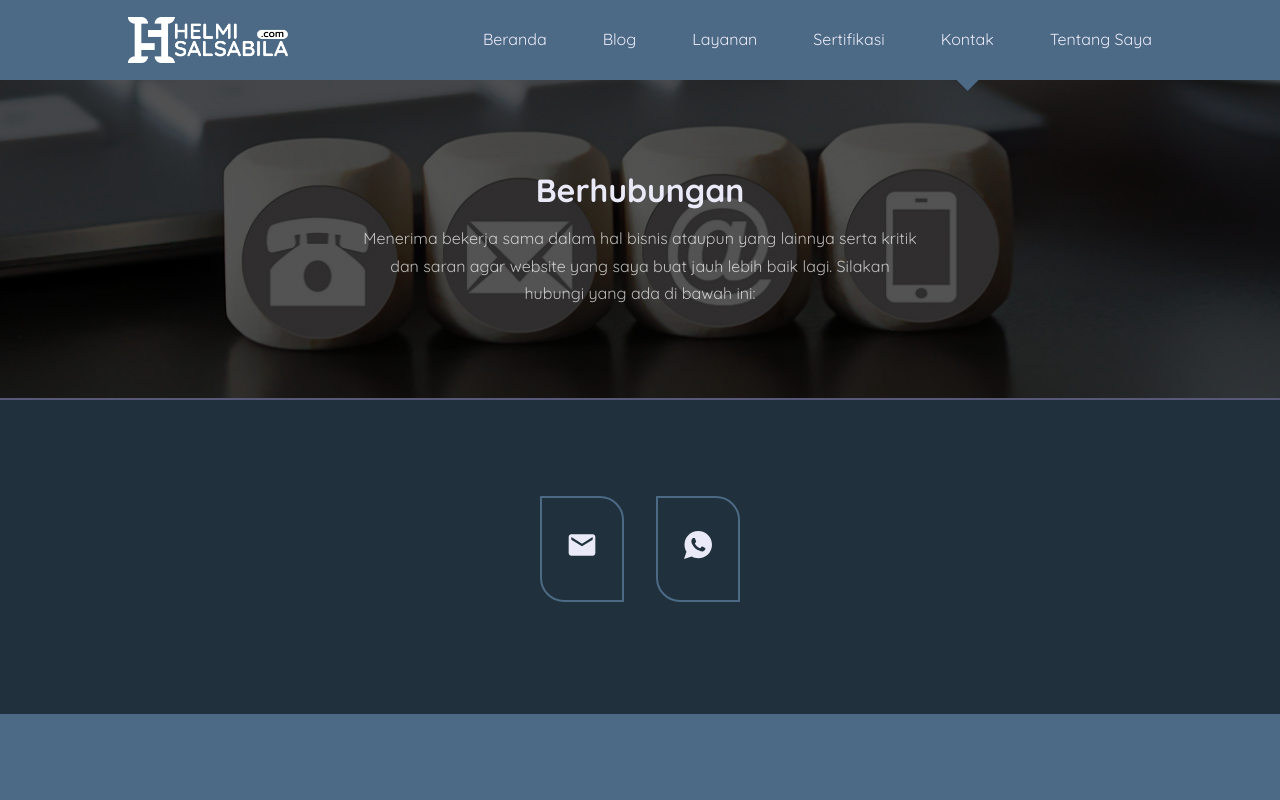
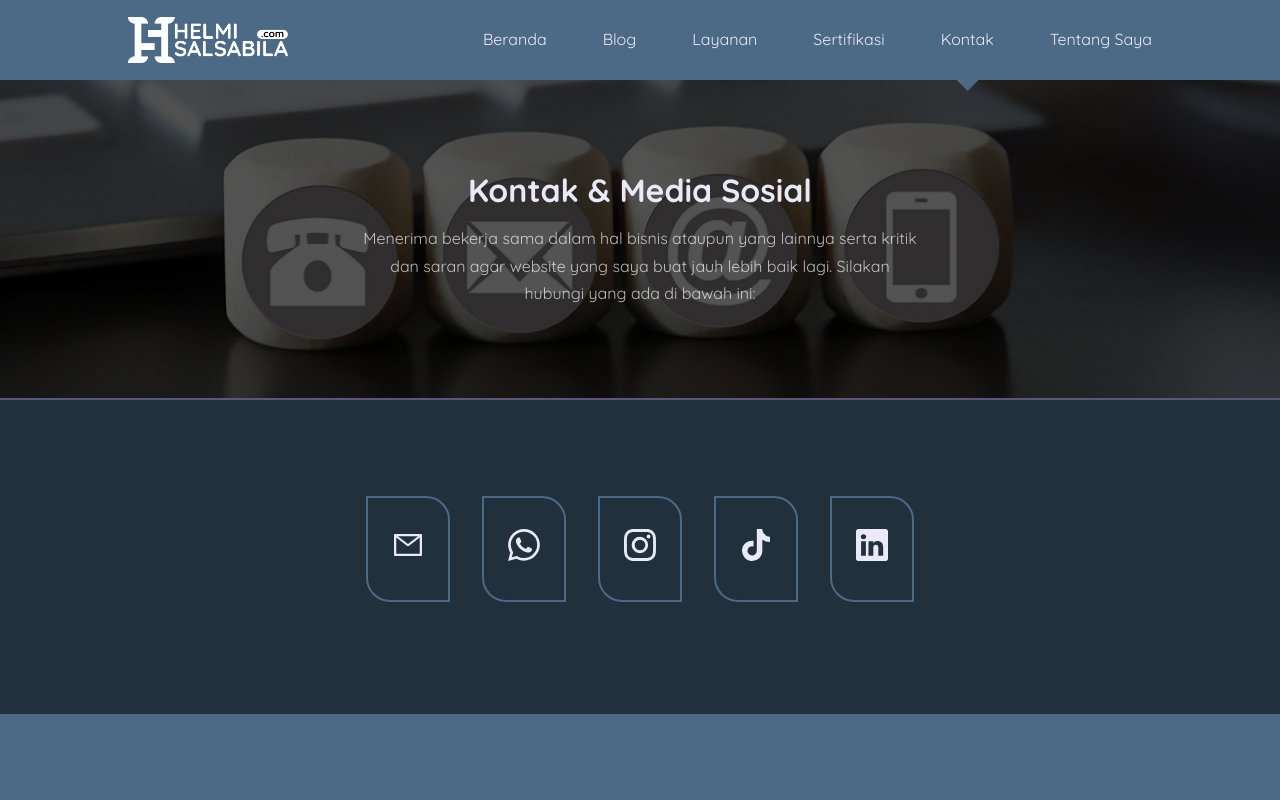
Before and after one commit to HelmiSalsabila9/DevOps, a React (Create React App) app: page /contact in a window 1280 px wide. Shown: the top 800 px of the page. Built offline with nearby package versions, Linux system fonts and the light colour scheme.

Commit message:
DevOps-Update

```diff
--- a/public/index.html
+++ b/public/index.html
@@ -5,7 +5,7 @@
     <meta charset="UTF-8">
     <meta http-equiv="X-UA-Compatible" content="IE=edge">
     <meta name="viewport" content="width=device-width, initial-scale=1.0">
-    <title>HelmiSalsabila.com</title>
+    <title>Helmi Salsabila | Welcome</title>
 
     <!-- FONTS -->
     <link href="https://fonts.googleapis.com/css2?family=Quicksand:wght@300;400;500;600;700&display=swap" rel="stylesheet">
--- a/src/components/Navbar.jsx
+++ b/src/components/Navbar.jsx
@@ -5,7 +5,6 @@ import {links} from '../data'
 import {GoThreeBars} from 'react-icons/go'
 import {MdOutlineClose} from 'react-icons/md'
 import './navbar.css'
-
 
 const Navbar = () => {
   const [isNavShowing, setIsNavShowing] = useState(false);
--- a/src/pages/contact/Contact.jsx
+++ b/src/pages/contact/Contact.jsx
@@ -1,23 +1,28 @@
 import Header from '../../components/Header'
 import HeaderImage from '../../images/header_kontak.png'
-import {MdEmail} from 'react-icons/md'
-// import {BsMessenger} from 'react-icons/bs'
-import {IoLogoWhatsapp} from 'react-icons/io'
+import {AiOutlineMail} from 'react-icons/ai'
+import {BsWhatsapp} from 'react-icons/bs'
+import {BsInstagram} from 'react-icons/bs'
+import {BsLinkedin} from 'react-icons/bs'
+import {FaTiktok} from 'react-icons/fa'
 
 import './contact.css'
 
 const Contact = () => {
   return (
     <>
-      <Header title="Berhubungan" image={HeaderImage}>
+      <Header title="Kontak & Media Sosial" image={HeaderImage}>
         Menerima bekerja sama dalam hal bisnis ataupun yang lainnya serta kritik dan saran agar website yang saya buat jauh lebih baik lagi. Silakan hubungi yang ada di bawah ini:
       </Header>
       <section className='contact'>
         <div className="container contact__container">
           <div className="contact__wrapper">
-            <a href="mailto:helmisalsabila70@gmail.com" target='_blank' rel='noreferrer noopener'><MdEmail/></a>
-            {/* <a href="https://m.me/hels" target='_blank' rel='noreferrer noopener'><BsMessenger/></a> */}
-            <a href="https://wa.me/+6285900386218" target='_blank' rel='noreferrer noopener'><IoLogoWhatsapp/></a>
+            <a href="mailto:helmisalsabila70@gmail.com" target='_blank' rel='noreferrer noopener'><AiOutlineMail/></a>
+            <a href="https://wa.me/+6285900386218" target='_blank' rel='noreferrer noopener'><BsWhatsapp/></a>
+            <a href="https://instagram.com/hels.ae" target='_blank' rel='noreferrer noopener'><BsInstagram/></a>
+            <a href="https://www.tiktok.com/@hels.id" target='_blank' rel='noreferrer noopener'><FaTiktok/></a>
+            <a href="https://lingkedin.com/in/helmisalsabila9/" target='_blank' rel='noreferrer noopener'><BsLinkedin/></a>
+
           </div>
         </div>
       </section>
```
